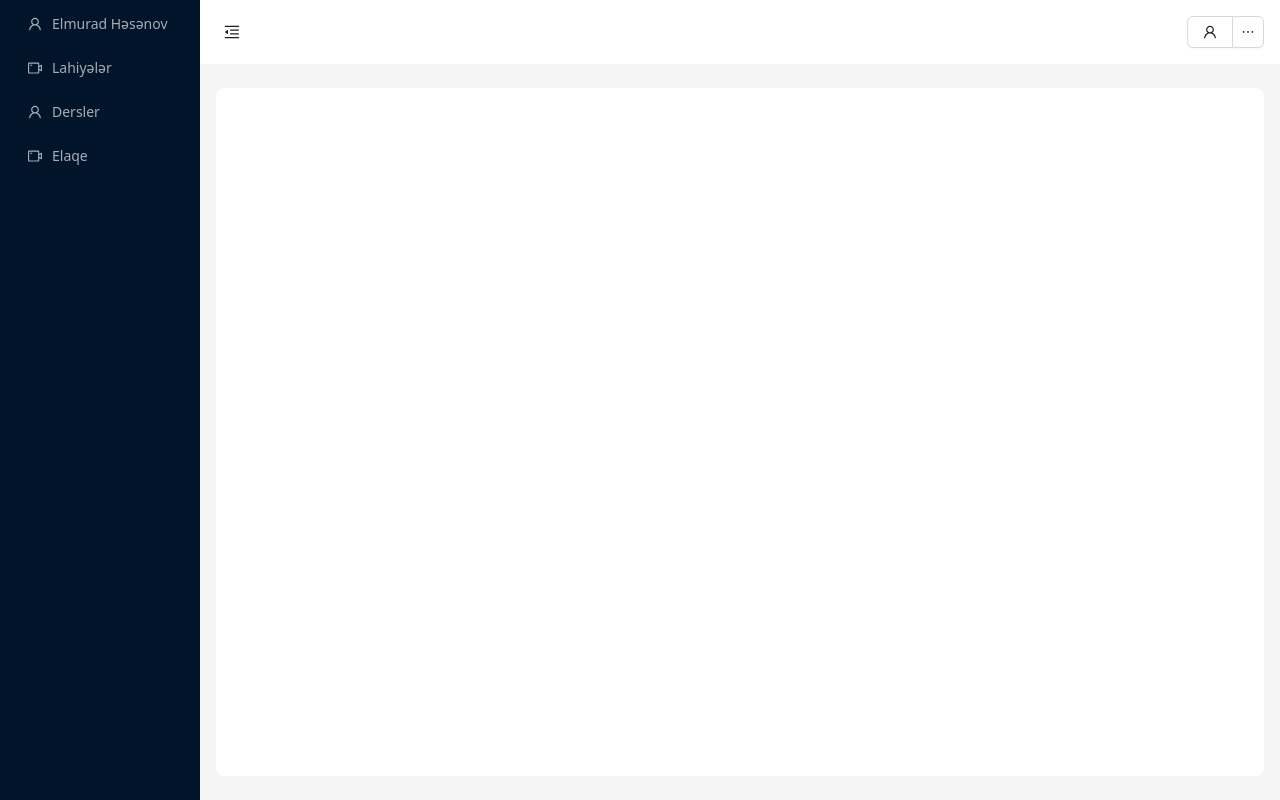
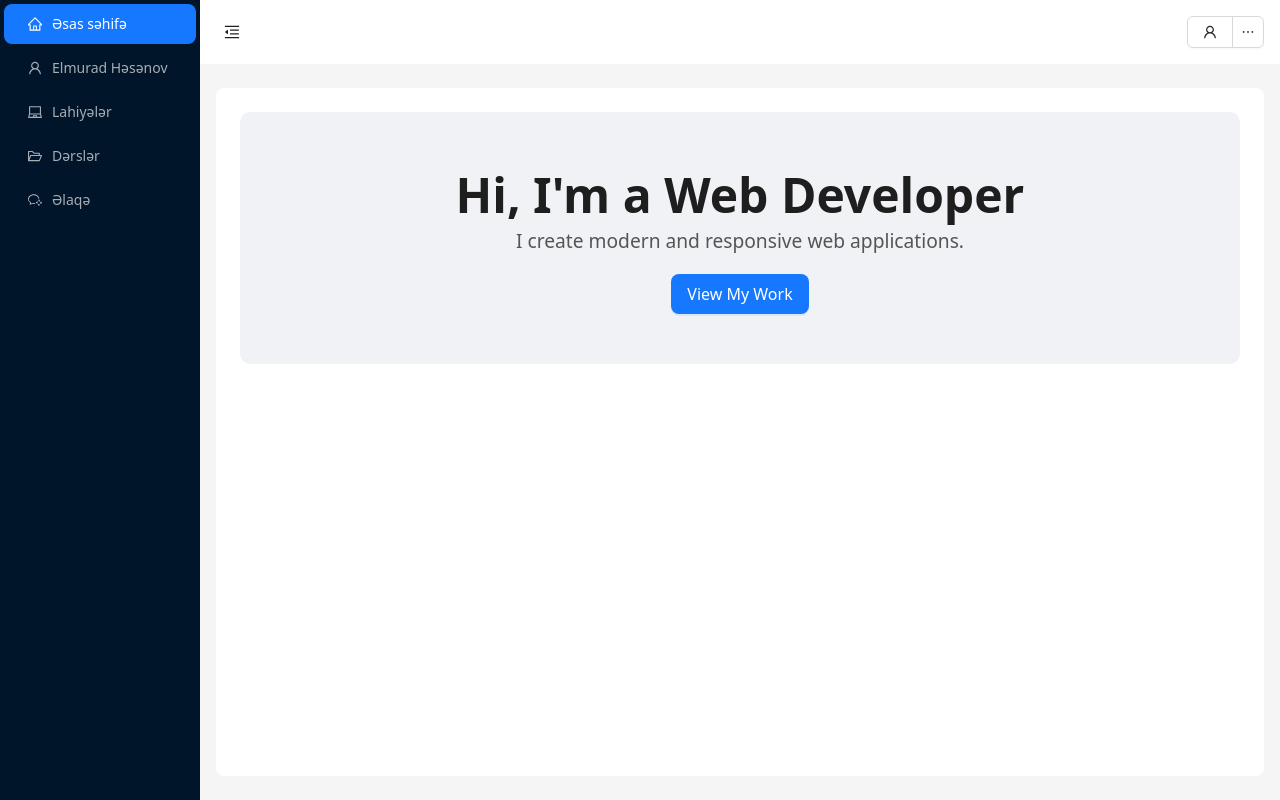
Before and after one commit to elmuradhasan/graphql, a React (Create React App) app in the folder client/: page / in a window 1280 px wide. Built offline with nearby package versions, Linux system fonts and the light colour scheme; sample sign-in values are in the browser's storage; a web font is replaced by a local one.

Commit message:
folder structure imporoved

```diff
--- a/client/src/App.tsx
+++ b/client/src/App.tsx
@@ -1,11 +1,11 @@
 import React, { useEffect, useState } from "react";
 // import UserList from "./components/UserList";
-import Login from "./components/Login";
+import Login from "./auth/Login";
 import { Route, BrowserRouter as Router, Routes } from "react-router-dom";
 import ProtectedRoute from "./router/ProtectedRoute";
 import "./style/style.css";
-import Home from "./app/Home";
-import SignUp from "./components/SignUp";
+import Home from "../src/app/index";
+import SignUp from "./auth/SignUp";
 import "react-toastify/dist/ReactToastify.css";
 import { ToastContainer } from "react-toastify";
 function App() {
--- a/client/src/app/Home.tsx
+++ /dev/null
@@ -1,147 +0,0 @@
-import React, { Dispatch, SetStateAction, useState } from "react";
-import {
-  LogoutOutlined,
-  MenuFoldOutlined,
-  MenuUnfoldOutlined,
-  UserOutlined,
-  VideoCameraOutlined,
-} from "@ant-design/icons";
-import {
-  Avatar,
-  Button,
-  Dropdown,
-  Layout,
-  Menu,
-  MenuProps,
-  message,
-  Space,
-  theme,
-} from "antd";
-import { Route, Routes, useNavigate } from "react-router-dom";
-import { toast } from "react-toastify";
-import { useDispatch } from "react-redux";
-import { logout } from "../slices/authSlice";
-import Profile from "./Profile";
-import Projects from "./Project";
-
-const { Header, Sider, Content } = Layout;
-
-const Home = () => {
-  const navigate = useNavigate();
-  const dispatch = useDispatch();
-  const [collapsed, setCollapsed] = useState(false);
-  const handleLogout = () => {
-    dispatch(logout());
-    navigate("/login"); // Redirect to Login
-  };
-  const items: MenuProps["items"] = [
-    {
-      key: "",
-      label: (
-        <span onClick={handleLogout}>
-          <LogoutOutlined /> Çıxış edin{" "}
-        </span>
-      ),
-    },
-  ];
-  const handleMenuClick: MenuProps["onClick"] = (e) => {
-    message.info("Click on menu item.");
-    console.log("click", e);
-  };
-
-  const menuProps = {
-    items,
-    onClick: handleMenuClick,
-  };
-
-  const {
-    token: { colorBgContainer, borderRadiusLG },
-  } = theme.useToken();
-  const notify = () => toast.error("This is a toast notification !");
-  return (
-    <Layout>
-      <Sider trigger={null} collapsible collapsed={collapsed}>
-        <div className="demo-logo-vertical" />
-        <Menu
-          theme="dark"
-          mode="inline"
-          defaultSelectedKeys={["1"]}
-          onClick={({ key }) => navigate(key)}
-          items={[
-            {
-              key: "/profile",
-              icon: <UserOutlined />,
-              label: "Elmurad Həsənov",
-            },
-            {
-              key: "/projects",
-              icon: <VideoCameraOutlined />,
-              label: "Lahiyələr",
-            },
-
-            {
-              key: "/lessons",
-              icon: <UserOutlined />,
-              label: "Dersler",
-            },
-            {
-              key: "/contact",
-              icon: <VideoCameraOutlined />,
-              label: "Elaqe",
-            },
-          ]}
-        />
-      </Sider>
-      <Layout>
-        <Header
-          style={{
-            padding: 0,
-            background: colorBgContainer,
-            display: "flex",
-            justifyContent: "space-between",
-            alignItems: "center",
-          }}
-        >
-          <Button
-            type="text"
-            icon={collapsed ? <MenuUnfoldOutlined /> : <MenuFoldOutlined />}
-            onClick={() => setCollapsed(!collapsed)}
-            style={{
-              fontSize: "16px",
-              width: 64,
-              height: 64,
-            }}
-          />
-
-          <Dropdown.Button
-            menu={menuProps}
-            style={{
-              cursor: "pointer",
-              width: "min-content",
-              marginRight: "16px",
-            }}
-          >
-            <UserOutlined />
-          </Dropdown.Button>
-        </Header>
-
-        <Content
-          style={{
-            margin: "24px 16px",
-            padding: 24,
-            minHeight: 280,
-            background: colorBgContainer,
-            borderRadius: borderRadiusLG,
-          }}
-        >
-          <Routes>
-            <Route path="/profile" element={<Profile />} />
-            <Route path="/projects" element={<Projects />} />
-          </Routes>
-        </Content>
-      </Layout>
-    </Layout>
-  );
-};
-
-export default Home;
--- a/client/src/app/Project.tsx
+++ /dev/null
@@ -1,11 +0,0 @@
-import React from "react";
-
-function Projects() {
-  return (
-    <div>
-      <h2>Salam Lesson</h2>
-    </div>
-  );
-}
-
-export default Projects;
--- /dev/null
+++ b/client/src/app/index.tsx
@@ -0,0 +1,66 @@
+import React, { useState } from "react";
+import {
+  FolderOpenOutlined,
+  HomeOutlined,
+  LaptopOutlined,
+  UserOutlined,
+  WechatWorkOutlined,
+} from "@ant-design/icons";
+import { Layout, Menu } from "antd";
+import { useLocation, useNavigate } from "react-router-dom";
+
+import Layouts from "./layout/Layout";
+
+const { Sider } = Layout;
+
+const Home = () => {
+  const location = useLocation();
+  const navigate = useNavigate();
+  const [collapsed] = useState(false);
+
+  return (
+    <Layout>
+      <Sider trigger={null} collapsible collapsed={collapsed}>
+        <div className="demo-logo-vertical" />
+        <Menu
+          theme="dark"
+          mode="inline"
+          selectedKeys={[location.pathname]} // Set active menu item based on current path
+          onClick={({ key }) => navigate(key)}
+          items={[
+            {
+              key: "/",
+              icon: <HomeOutlined />,
+              label: "Əsas səhifə",
+            },
+            {
+              key: "/profile",
+              icon: <UserOutlined />,
+              label: "Elmurad Həsənov",
+            },
+
+            {
+              key: "/projects",
+              icon: <LaptopOutlined />,
+              label: "Lahiyələr",
+            },
+
+            {
+              key: "/lessons",
+              icon: <FolderOpenOutlined />,
+              label: "Dərslər",
+            },
+            {
+              key: "/contact",
+              icon: <WechatWorkOutlined />,
+              label: "Əlaqə",
+            },
+          ]}
+        />
+      </Sider>
+      <Layouts />
+    </Layout>
+  );
+};
+
+export default Home;
--- /dev/null
+++ b/client/src/app/layout/Layout.tsx
@@ -0,0 +1,100 @@
+import React, { useState } from "react";
+import {
+  LogoutOutlined,
+  MenuFoldOutlined,
+  MenuUnfoldOutlined,
+  UserOutlined,
+} from "@ant-design/icons";
+import { Button, Dropdown, Layout, MenuProps, theme } from "antd";
+import { Route, Routes, useNavigate } from "react-router-dom";
+
+import { useDispatch } from "react-redux";
+import { logout } from "../../slices/authSlice";
+import MainPage from "../main/MainPage";
+import Profile from "../profile/Profile";
+import Projects from "../project/Project";
+
+const { Header, Content } = Layout;
+
+const Layouts = () => {
+  const navigate = useNavigate();
+  const dispatch = useDispatch();
+  const [collapsed, setCollapsed] = useState(false);
+  const handleLogout = () => {
+    dispatch(logout());
+    navigate("/login"); // Redirect to Login
+  };
+  const items: MenuProps["items"] = [
+    {
+      key: "",
+      label: (
+        <span onClick={handleLogout}>
+          <LogoutOutlined /> Çıxış edin{" "}
+        </span>
+      ),
+    },
+  ];
+  const handleMenuClick: MenuProps["onClick"] = (e) => {};
+
+  const menuProps = {
+    items,
+    onClick: handleMenuClick,
+  };
+
+  const {
+    token: { colorBgContainer, borderRadiusLG },
+  } = theme.useToken();
+  return (
+    <Layout>
+      <Header
+        style={{
+          padding: 0,
+          background: colorBgContainer,
+          display: "flex",
+          justifyContent: "space-between",
+          alignItems: "center",
+        }}
+      >
+        <Button
+          type="text"
+          icon={collapsed ? <MenuUnfoldOutlined /> : <MenuFoldOutlined />}
+          onClick={() => setCollapsed(!collapsed)}
+          style={{
+            fontSize: "16px",
+            width: 64,
+            height: 64,
+          }}
+        />
+
+        <Dropdown.Button
+          menu={menuProps}
+          style={{
+            cursor: "pointer",
+            width: "min-content",
+            marginRight: "16px",
+          }}
+        >
+          <UserOutlined />
+        </Dropdown.Button>
+      </Header>
+
+      <Content
+        style={{
+          margin: "24px 16px",
+          padding: 24,
+          minHeight: 280,
+          background: colorBgContainer,
+          borderRadius: borderRadiusLG,
+        }}
+      >
+        <Routes>
+          <Route path="/" element={<MainPage />} />
+          <Route path="/profile" element={<Profile />} />
+          <Route path="/projects" element={<Projects />} />
+        </Routes>
+      </Content>
+    </Layout>
+  );
+};
+
+export default Layouts;
--- /dev/null
+++ b/client/src/app/main/MainPage.tsx
@@ -0,0 +1,52 @@
+import React, { Dispatch, SetStateAction, useState } from "react";
+import {
+  LogoutOutlined,
+  MenuFoldOutlined,
+  MenuUnfoldOutlined,
+  UserOutlined,
+  VideoCameraOutlined,
+} from "@ant-design/icons";
+import {
+  Avatar,
+  Button,
+  Dropdown,
+  Layout,
+  Menu,
+  MenuProps,
+  message,
+  Space,
+  theme,
+} from "antd";
+import { Route, Routes, useNavigate } from "react-router-dom";
+import { toast } from "react-toastify";
+import { useDispatch } from "react-redux";
+import { logout } from "../../slices/authSlice";
+import Profile from "../profile/Profile";
+import Projects from "../project/Project";
+
+const { Header, Sider, Content } = Layout;
+
+const MainPage = () => {
+  return (
+    <div
+      style={{
+        textAlign: "center",
+        padding: "50px 0",
+        backgroundColor: "#f0f2f5",
+        borderRadius: "10px",
+      }}
+    >
+      <h1 style={{ fontSize: "3rem", fontWeight: "bold" }}>
+        Hi, I'm a Web Developer
+      </h1>
+      <p style={{ fontSize: "1.2rem", color: "#555" }}>
+        I create modern and responsive web applications.
+      </p>
+      <Button type="primary" size="large" style={{ marginTop: "20px" }}>
+        View My Work
+      </Button>
+    </div>
+  );
+};
+
+export default MainPage;
--- /dev/null
+++ b/client/src/app/project/Project.tsx
@@ -0,0 +1,31 @@
+import { Card, Col, Row } from "antd";
+import React from "react";
+
+function Projects() {
+  return (
+    <div>
+      <div style={{ marginTop: "50px" }}>
+        <h2>Skills</h2>
+        <Row gutter={[16, 16]}>
+          <Col span={8}>
+            <Card title="Frontend" bordered={false}>
+              React, TypeScript, Tailwind, HTML, CSS
+            </Card>
+          </Col>
+          <Col span={8}>
+            <Card title="Backend" bordered={false}>
+              Node.js, Express, MongoDB
+            </Card>
+          </Col>
+          <Col span={8}>
+            <Card title="Other" bordered={false}>
+              Git, REST APIs, Ant Design
+            </Card>
+          </Col>
+        </Row>
+      </div>
+    </div>
+  );
+}
+
+export default Projects;
--- a/client/src/components/Login.tsx
+++ b/client/src/auth/Login.tsx
@@ -10,7 +10,7 @@ import loginSchema from "../schema/loginSchema";
 import { EyeInvisibleOutlined, EyeTwoTone } from "@ant-design/icons";
 import { toast } from "react-toastify";
 import { useDispatch } from "react-redux";
-import { logins } from "../../src/slices/authSlice";
+import { logins } from "../slices/authSlice";
 
 const Login: React.FC = () => {
   const navigate = useNavigate();
```
Also changed, not shown: client/src/app/profile/Profile.tsx (renamed from client/src/app/Profile.tsx), client/src/auth/SignUp.tsx (renamed from client/src/components/SignUp.tsx).
